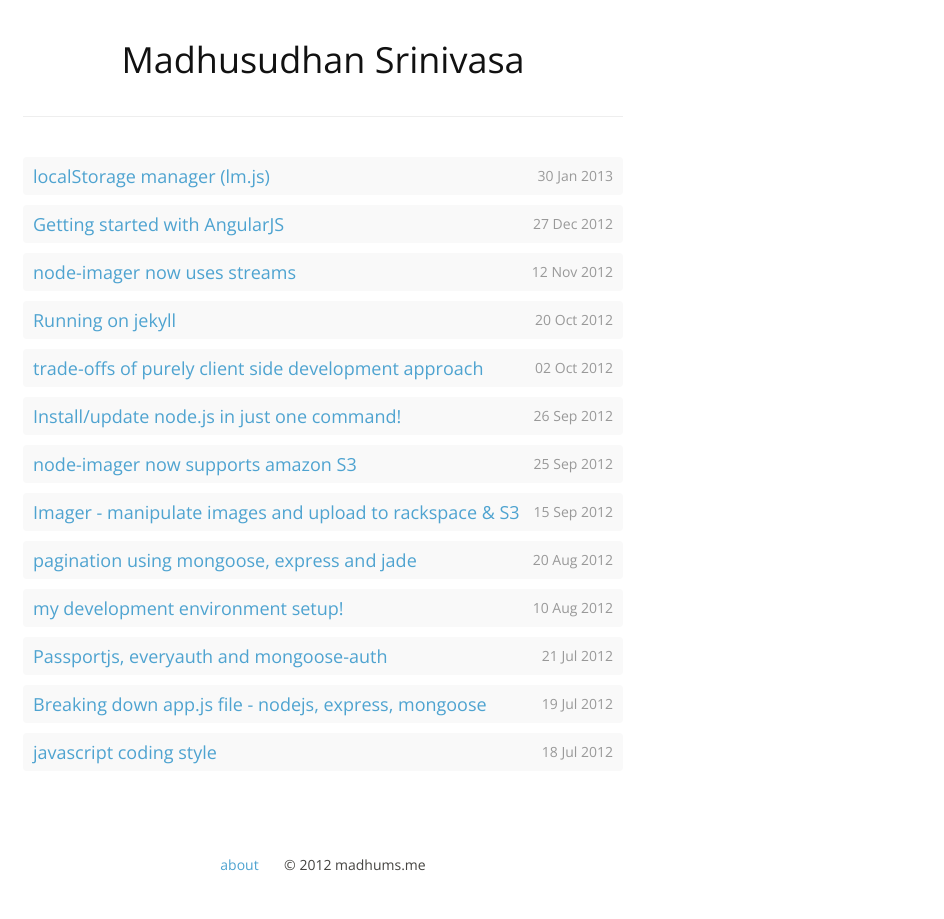
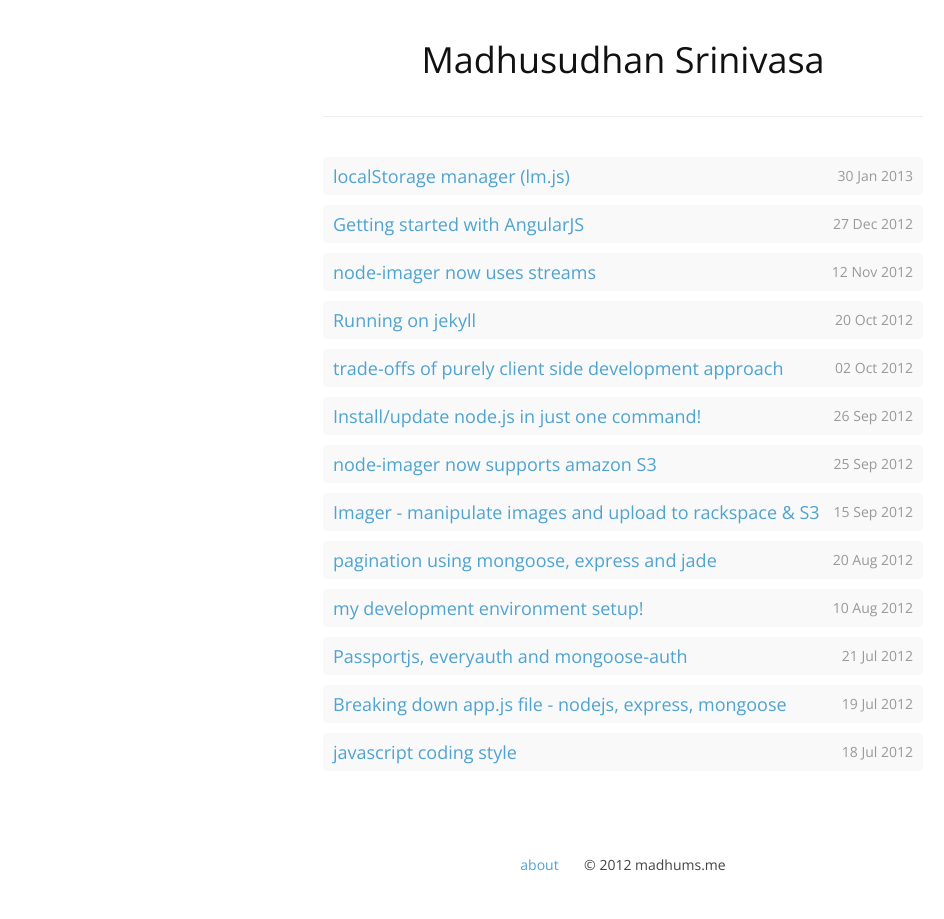
Before and after one commit to madhums/madhums.github.io, a Jekyll site: the page built from index.html, in a window 1280 px wide. Shown: the whole page, without its empty margins (17-961 px from the left). Built offline with Jekyll 4.4.1, drawn with Linux system fonts in a browser that asks for light colours; Markdown is read by kramdown in place of the engine named in the settings.

Commit message:
center it

```diff
--- a/public/css/madhums.css
+++ b/public/css/madhums.css
@@ -166,7 +166,7 @@ h1 a, h1 a:hover {
 
 .container {
   max-width: 600px;
-  /*margin: 0 auto;*/
+  margin: 0 auto;
 }
 
 
```
